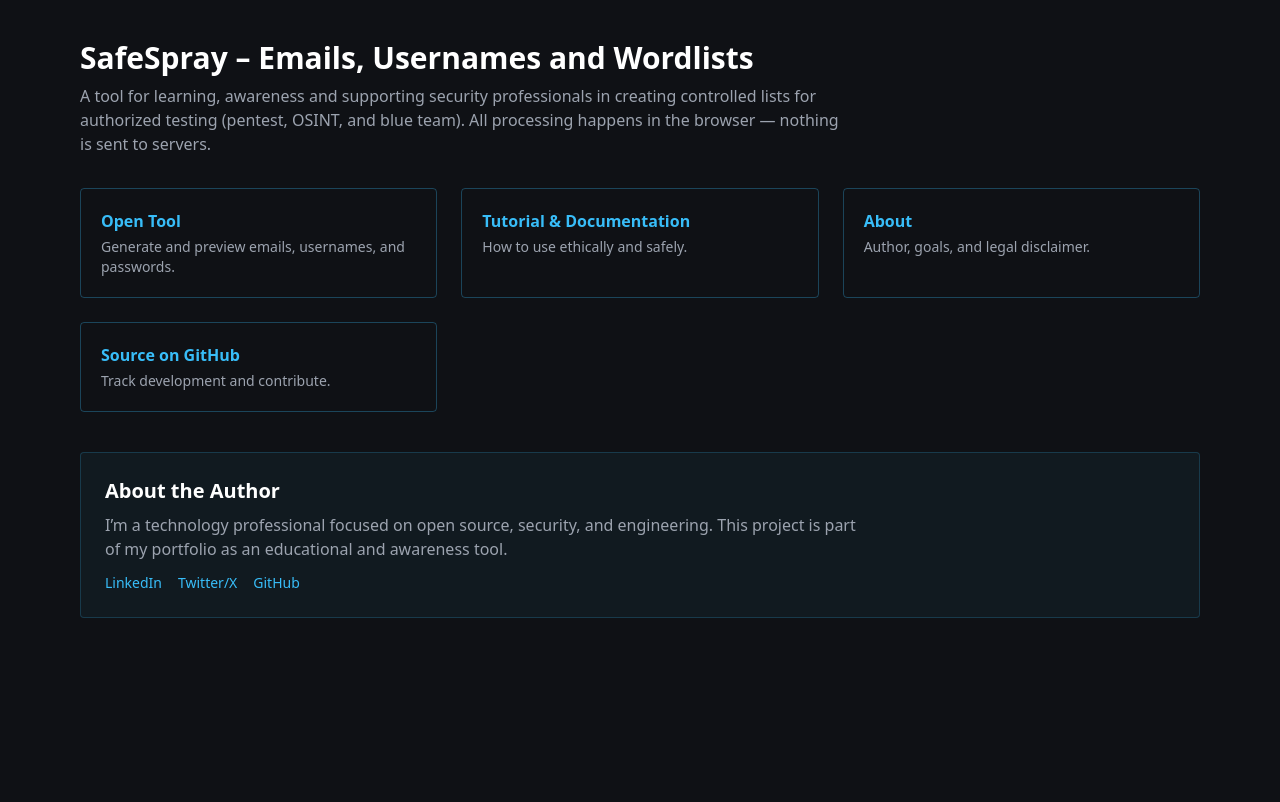
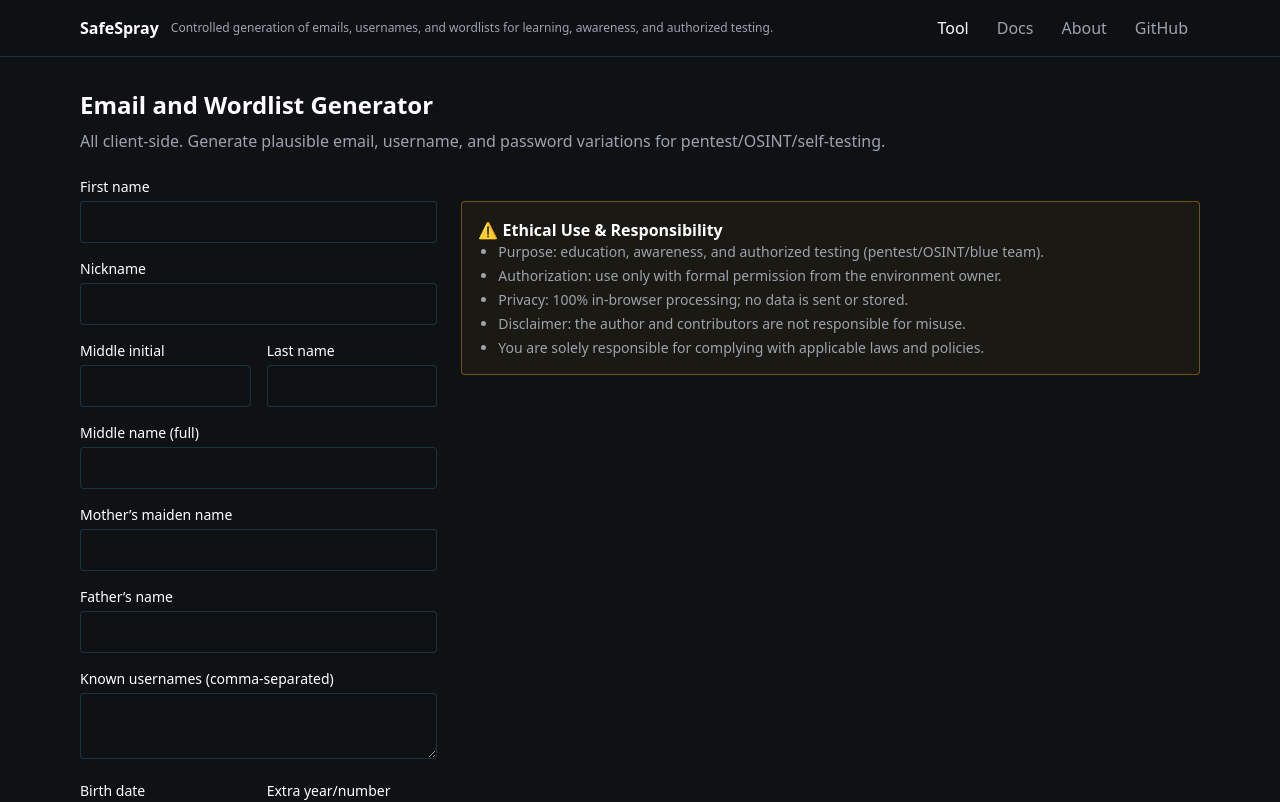
Before and after one commit to bob-reis/SafeSpray, a Next.js app: page / in a window 1280 px wide. Shown: the top 802 px of the page. Built offline with nearby package versions, Linux system fonts and the light colour scheme.

Commit message:
README and Menu edited

```diff
--- /dev/null
+++ b/src/app/_components/Header.tsx
@@ -0,0 +1,45 @@
+"use client"
+import Link from 'next/link'
+import { SITE } from '@/lib/site'
+import { usePathname } from 'next/navigation'
+
+const NavLink = ({ href, label }: { href: string; label: string }) => {
+  const pathname = usePathname()
+  const active = pathname === href
+  return (
+    <Link
+      href={href}
+      className={`px-3 py-2 rounded hover:bg-primary/10 ${active ? 'text-white' : 'text-text-muted'}`}
+    >
+      {label}
+    </Link>
+  )
+}
+
+export default function Header() {
+  return (
+    <header className="sticky top-0 z-40 border-b border-primary/20 bg-dark/80 backdrop-blur">
+      <nav className="container mx-auto flex items-center justify-between px-4 h-14">
+        <div className="flex items-center gap-3">
+          <Link href="/" className="font-semibold text-white hover:underline">
+            {SITE.name}
+          </Link>
+          <span className="hidden md:inline text-xs text-text-muted">{SITE.tagline}</span>
+        </div>
+        <div className="flex items-center gap-1">
+          <NavLink href="/" label="Tool" />
+          <NavLink href="/docs" label="Docs" />
+          <NavLink href="/about" label="About" />
+          <a
+            href={SITE.repo}
+            target="_blank"
+            rel="noopener noreferrer"
+            className="px-3 py-2 rounded text-text-muted hover:bg-primary/10"
+          >
+            GitHub
+          </a>
+        </div>
+      </nav>
+    </header>
+  )
+}
--- a/src/app/layout.tsx
+++ b/src/app/layout.tsx
@@ -1,6 +1,7 @@
 import type { ReactNode } from 'react'
 import { SITE } from '@/lib/site'
 import './globals.css'
+import Header from './_components/Header'
 
 export const metadata = {
   title: SITE.name,
@@ -10,7 +11,10 @@
 export default function RootLayout({ children }: { children: ReactNode }) {
   return (
     <html lang="en">
-      <body>{children}</body>
+      <body>
+        <Header />
+        {children}
+      </body>
     </html>
   )
 }
--- a/src/app/page.tsx
+++ b/src/app/page.tsx
@@ -1,53 +1,14 @@
-import Link from 'next/link'
 import { SITE } from '@/lib/site'
+import EmailWordlistGenerator from './_components/EmailWordlistGenerator'
 
 export const metadata = {
   title: `${SITE.name} | Email and Wordlist Generator`,
 }
 
-export default function SprayHome() {
+export default function Home() {
   return (
-    <main className="container mx-auto px-4 py-10">
-      <section className="mb-8">
-        <h1 className="text-3xl font-bold mb-2">{SITE.name} – Emails, Usernames and Wordlists</h1>
-        <p className="text-text-muted max-w-3xl">
-          A tool for learning, awareness and supporting security professionals
-          in creating controlled lists for authorized testing (pentest, OSINT, and blue team).
-          All processing happens in the browser — nothing is sent to servers.
-        </p>
-      </section>
-
-      <section className="mb-10 grid md:grid-cols-3 gap-6">
-        <Link href="/tool" className="block p-5 border border-primary/30 rounded hover:bg-primary/5">
-          <h2 className="font-semibold mb-1">Open Tool</h2>
-          <p className="text-sm text-text-muted">Generate and preview emails, usernames, and passwords.</p>
-        </Link>
-        <Link href="/docs" className="block p-5 border border-primary/30 rounded hover:bg-primary/5">
-          <h2 className="font-semibold mb-1">Tutorial & Documentation</h2>
-          <p className="text-sm text-text-muted">How to use ethically and safely.</p>
-        </Link>
-        <Link href="/about" className="block p-5 border border-primary/30 rounded hover:bg-primary/5">
-          <h2 className="font-semibold mb-1">About</h2>
-          <p className="text-sm text-text-muted">Author, goals, and legal disclaimer.</p>
-        </Link>
-        <a href={SITE.socials.github} target="_blank" rel="noopener noreferrer" className="block p-5 border border-primary/30 rounded hover:bg-primary/5">
-          <h2 className="font-semibold mb-1">Source on GitHub</h2>
-          <p className="text-sm text-text-muted">Track development and contribute.</p>
-        </a>
-      </section>
-
-      <section className="p-6 border border-primary/20 rounded bg-primary/5">
-        <h3 className="text-xl font-semibold mb-2">About the Author</h3>
-        <p className="text-text-muted mb-3 max-w-3xl">
-          I’m a technology professional focused on open source, security, and engineering.
-          This project is part of my portfolio as an educational and awareness tool.
-        </p>
-        <div className="flex gap-4 text-sm">
-          <a className="text-primary hover:underline" href={SITE.socials.linkedin} target="_blank" rel="noopener noreferrer">LinkedIn</a>
-          <a className="text-primary hover:underline" href={SITE.socials.twitter} target="_blank" rel="noopener noreferrer">Twitter/X</a>
-          <a className="text-primary hover:underline" href={SITE.socials.github} target="_blank" rel="noopener noreferrer">GitHub</a>
-        </div>
-      </section>
+    <main className="min-h-screen">
+      <EmailWordlistGenerator />
     </main>
   )
 }
--- a/src/lib/site.ts
+++ b/src/lib/site.ts
@@ -7,6 +7,7 @@
     twitter: 'https://x.com/xbobreis',
     github: 'https://github.com/bob-reis',
   },
+  repo: 'https://github.com/bob-reis/SafeSpray',
 }
 
 export type SiteConfig = typeof SITE
```
Also changed, not shown: 1 other file (tests, documents, lock files or other folders).
